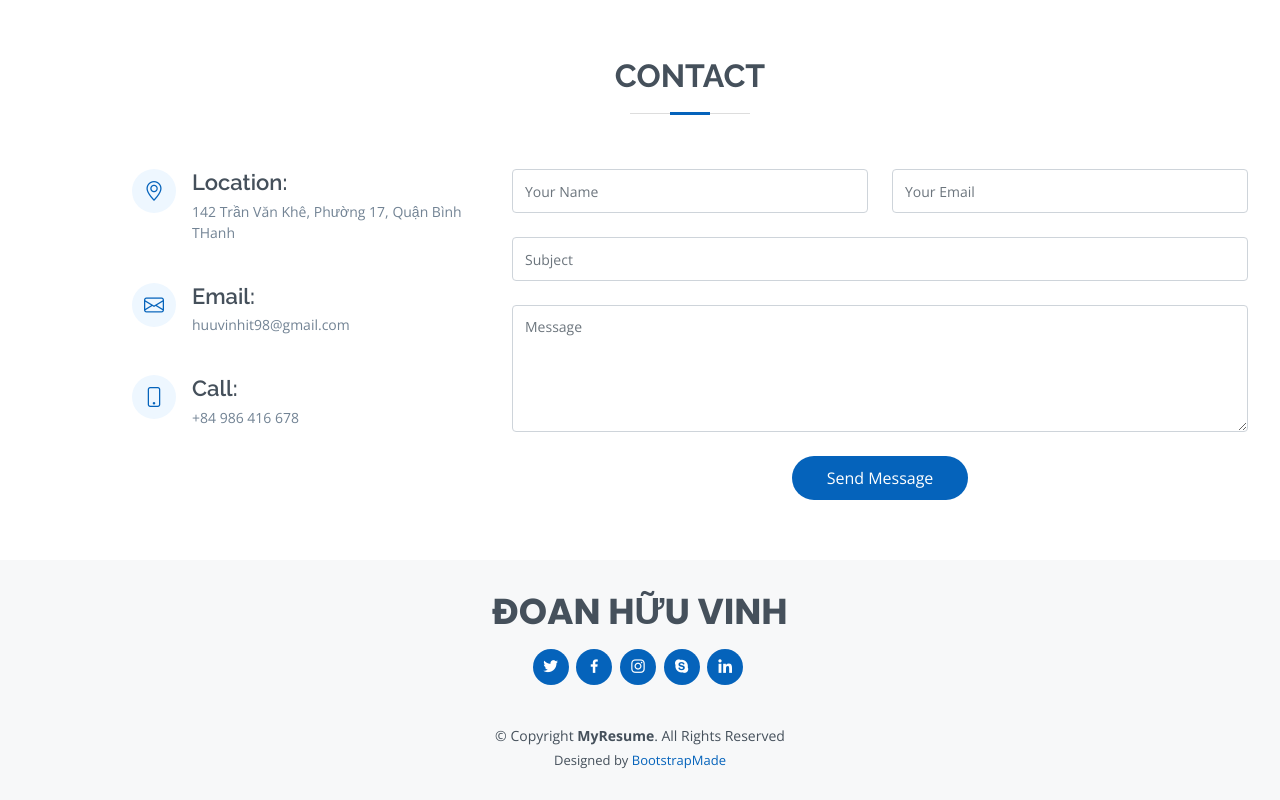
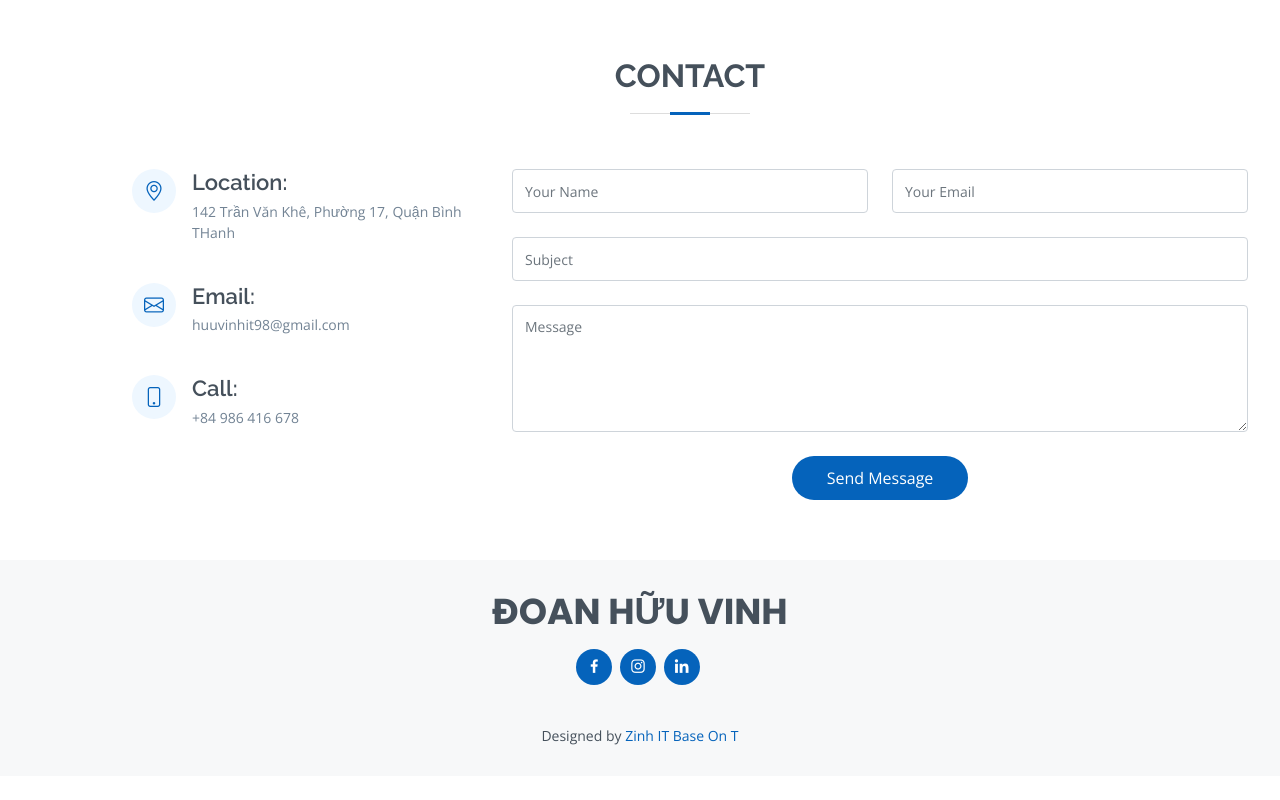
Before and after one commit to huuvinhdocthan/carium-value, a plain HTML site: page index.html in a window 1280 px wide. Shown: the part 7262-8062 px from the top of the page. After the commit the page ends 8038 px from the top, so only its background shows below. Drawn offline with nearby package versions, Linux system fonts and the light colour scheme.

Commit message:
update img
update img

```diff
--- a/index.html
+++ b/index.html
@@ -726,7 +726,8 @@
         </div>
 
       </div>
-    </section><!-- End Contact Section -->
+    </section>
+    <!-- End Contact Section -->
 
   </main><!-- End #main -->
 
@@ -737,21 +738,21 @@
       <!-- <p>Et aut eum quis fuga eos sunt ipsa nihil. Labore corporis magni eligendi fuga maxime saepe commodi placeat.</p> -->
       <div class="social-links">
 
-        <a href="#" class="twitter"><i class="bx bxl-twitter"></i></a>
-        <a href="#" class="facebook"><i class="bx bxl-facebook"></i></a>
-        <a href="#" class="instagram"><i class="bx bxl-instagram"></i></a>
-        <a href="#" class="google-plus"><i class="bx bxl-skype"></i></a>
-        <a href="#" class="linkedin"><i class="bx bxl-linkedin"></i></a>
+        <!-- <a href="#" class="twitter"><i class="bx bxl-twitter"></i></a> -->
+        <a href="facebook.com/huuvinhit9x" class="facebook"><i class="bx bxl-facebook"></i></a>
+        <a href="https://www.instagram.com/zinh.it_in.ifan/" class="instagram"><i class="bx bxl-instagram"></i></a>
+        <!-- <a href="#" class="google-plus"><i class="bx bxl-skype"></i></a> -->
+        <a href="https://www.linkedin.com/in/zinh-it-434529244/" class="linkedin"><i class="bx bxl-linkedin"></i></a>
       </div>
-      <div class="copyright">
-        &copy; Copyright <strong><span>MyResume</span></strong>. All Rights Reserved
+      <!-- <div class="copyright"> -->
+        <!-- &copy; Copyright <strong><span>MyResume</span></strong>. All Rights Reserved -->
       </div>
-      <div class="credits">
+      <!-- <div class="credits"> -->
         <!-- All the links in the footer should remain intact. -->
         <!-- You can delete the links only if you purchased the pro version. -->
         <!-- Licensing information: [license-url] -->
         <!-- Purchase the pro version with working PHP/AJAX contact form: https://bootstrapmade.com/free-html-bootstrap-template-my-resume/ -->
-        Designed by <a href="https://bootstrapmade.com/">BootstrapMade</a>
+        Designed by <a href="https://www.facebook.com/HuuVinhIT9x">Zinh IT Base On T</a>
       </div>
     </div>
   </footer><!-- End Footer -->
```
Also changed, not shown: assets/img/hero-bg.jpg, assets/img/profile-img.jpg.
